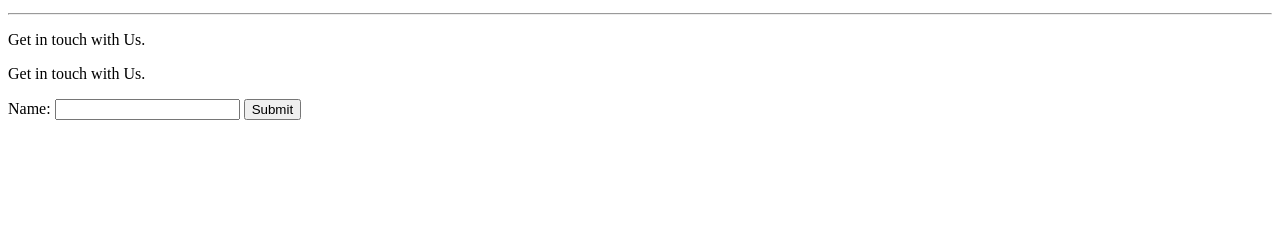
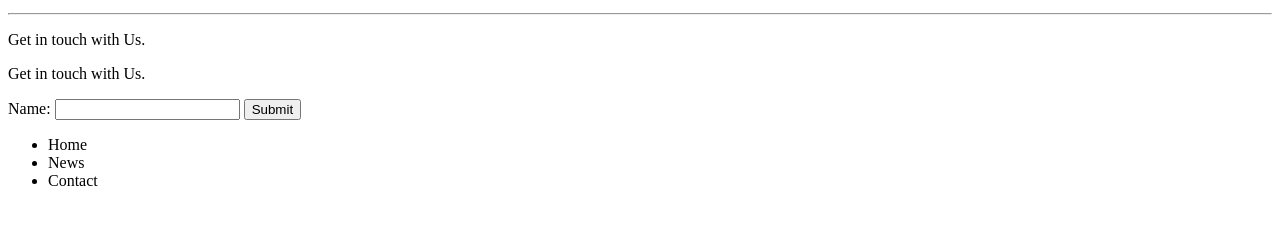
Before and after one commit to Aminfrka/learning-git, a plain HTML site: page index.html in a window 1280 px wide. Shown: the part 101-326 px from the top of the page. Drawn offline with Linux system fonts and the light colour scheme.

Commit message:
Update index.html

```diff
--- a/index.html
+++ b/index.html
@@ -17,5 +17,12 @@
       <input type="text" id="name" name="name" required />
       <button>Submit</button>
     </form>
+    <footer>
+      <ul>
+        <li>Home</li>
+        <li>News</li>
+        <li>Contact</li>
+      </ul>
+    </footer>
   </body>
 </html>
```
